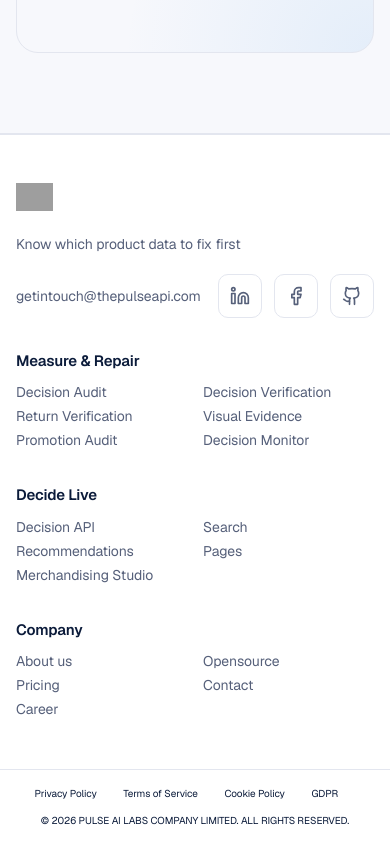
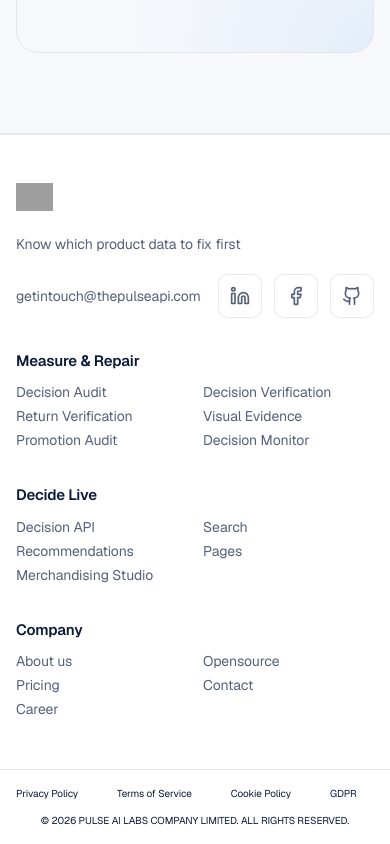
Before and after one commit to mypulseapi/peacock, a Next.js app: page /en/contact in a window 390 px wide. Shown: the part 2940-3784 px from the top of the page. Built offline with nearby package versions, Linux system fonts and the light colour scheme; no server answers; grey boxes are pictures that could not be loaded.

Commit message:
Footer, phones: the legal links spaced between

```diff
--- a/src/components/designed/shell/designed-footer.tsx
+++ b/src/components/designed/shell/designed-footer.tsx
@@ -151,7 +151,7 @@ export function DesignedFooter() {
               .replace("{year}", String(new Date().getFullYear()))
               .replace("{company}", COMPANY_NAME)}
           </p>
-          <ul className="flex flex-wrap items-center gap-x-5 max-sm:justify-evenly max-sm:gap-x-2 max-sm:text-[10px] sm:gap-x-7 sm:gap-y-5">
+          <ul className="flex flex-wrap items-center gap-x-5 max-sm:justify-between max-sm:gap-x-2 max-sm:text-[10px] sm:gap-x-7 sm:gap-y-5">
             <li>
               <Link
                 href={designedHref("/en/privacy")}
```
